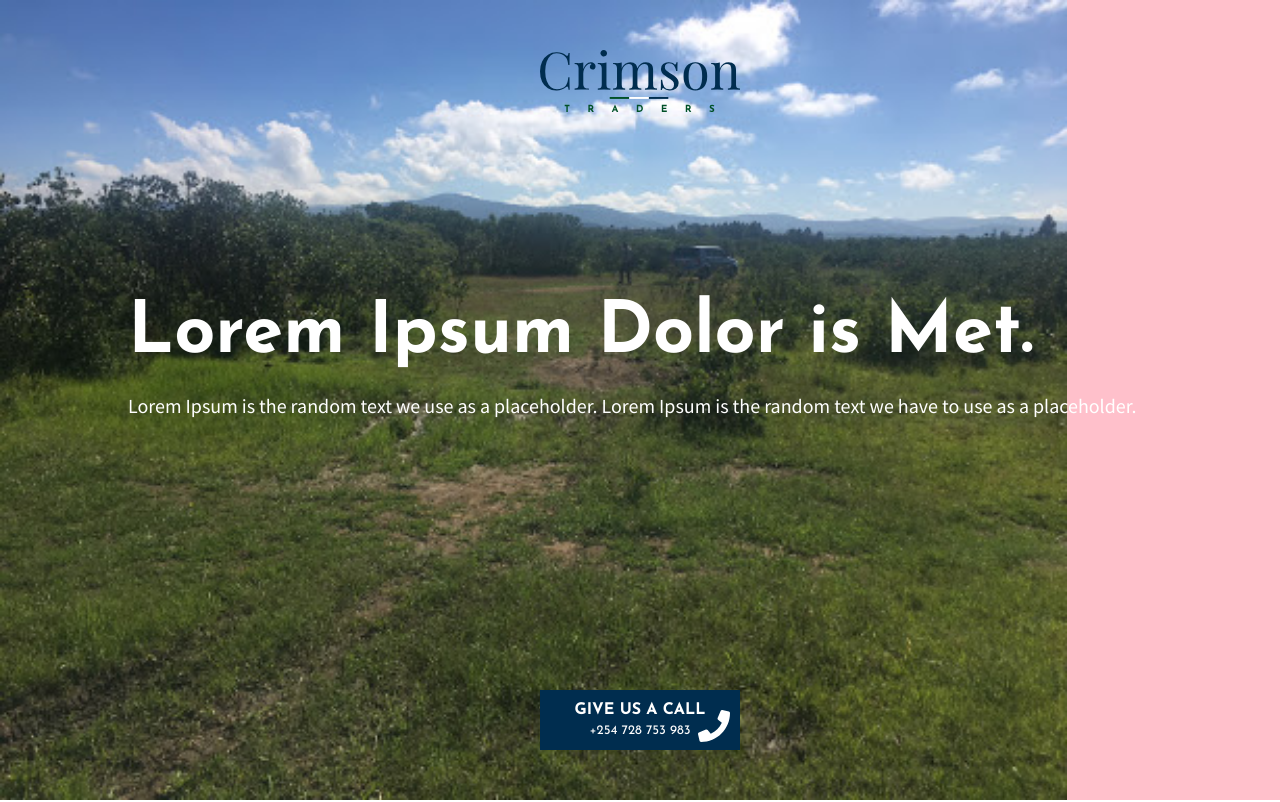
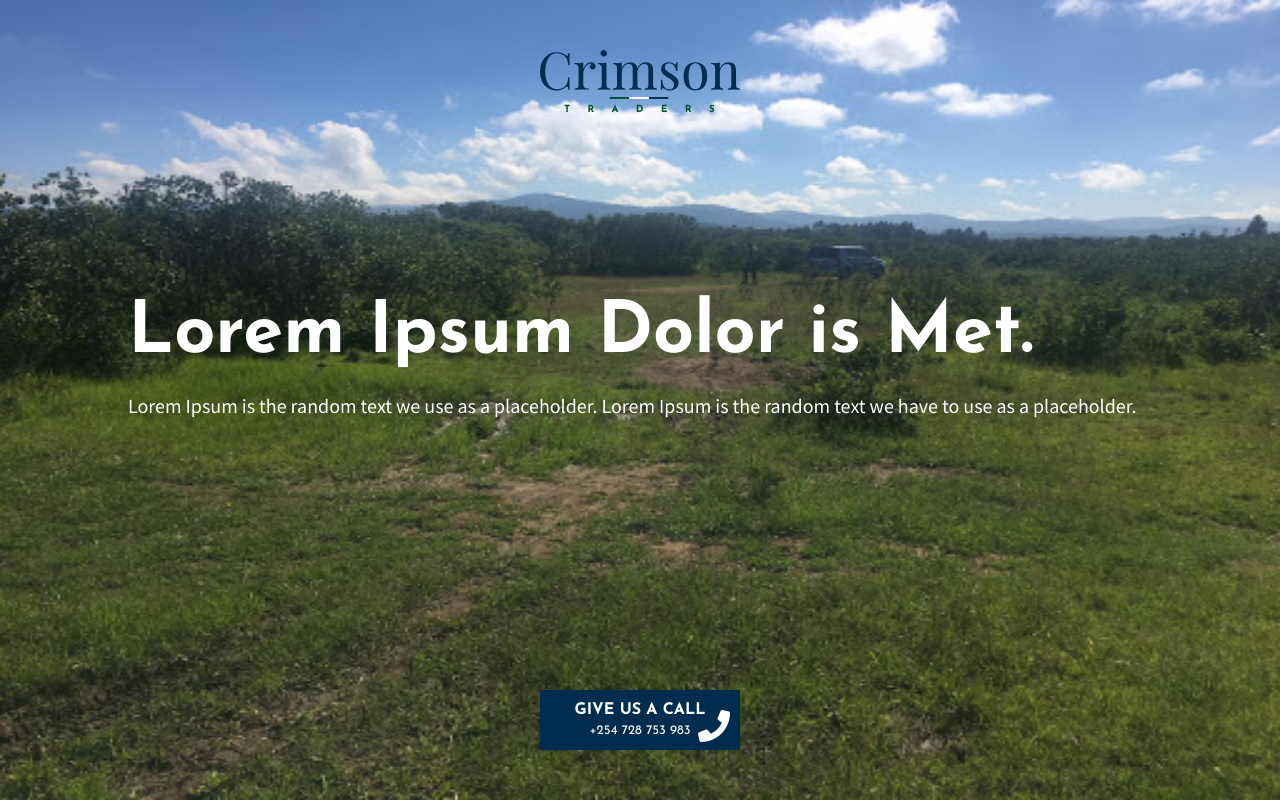
Before and after one commit to Karuma46/crimson, a React (Create React App) app: page / in a window 1280 px wide. Shown: the top 802 px of the page. Built offline with nearby package versions, Linux system fonts and the light colour scheme.

Commit message:
header color bars

```diff
--- a/src/assets/scss/_header.scss
+++ b/src/assets/scss/_header.scss
@@ -3,7 +3,7 @@
     z-index: 999;
     width: 100%;
     padding: 50px 0px;
-    transition: width .1    s;
+    transition: width .1s;
     #navBars{
         display: none;
     }
@@ -13,6 +13,24 @@
         img{
             width:100%;
         }
+    }
+    &::before{
+        position: absolute;
+        display: block;
+        height: 3px;
+        width: 33.33%;
+        background-color: $blue;
+        bottom: 0px;
+        left: 0px;
+    }
+    &::after{
+        position: absolute;
+        display: block;
+        height: 3px;
+        width: 33.33%;
+        background-color: $green;
+        bottom: 0px;
+        right: 0px;
     }
 }
 
--- a/src/assets/scss/_home.scss
+++ b/src/assets/scss/_home.scss
@@ -184,3 +184,11 @@ span.imgWrap{
         flex-direction: row-reverse;
     }
 }
+
+@media only screen and (min-width : 1020px) {
+    #bgImg{
+        img{
+            width: 100%;
+        }
+    }
+}
--- a/src/components/header.jsx
+++ b/src/components/header.jsx
@@ -15,7 +15,6 @@ const Header = () =>{
             } else if(window.scrollY < 60) {
                 header.classList.remove('down')
             }
-            console.log(window.scrollY)
         })
 
     }
```
